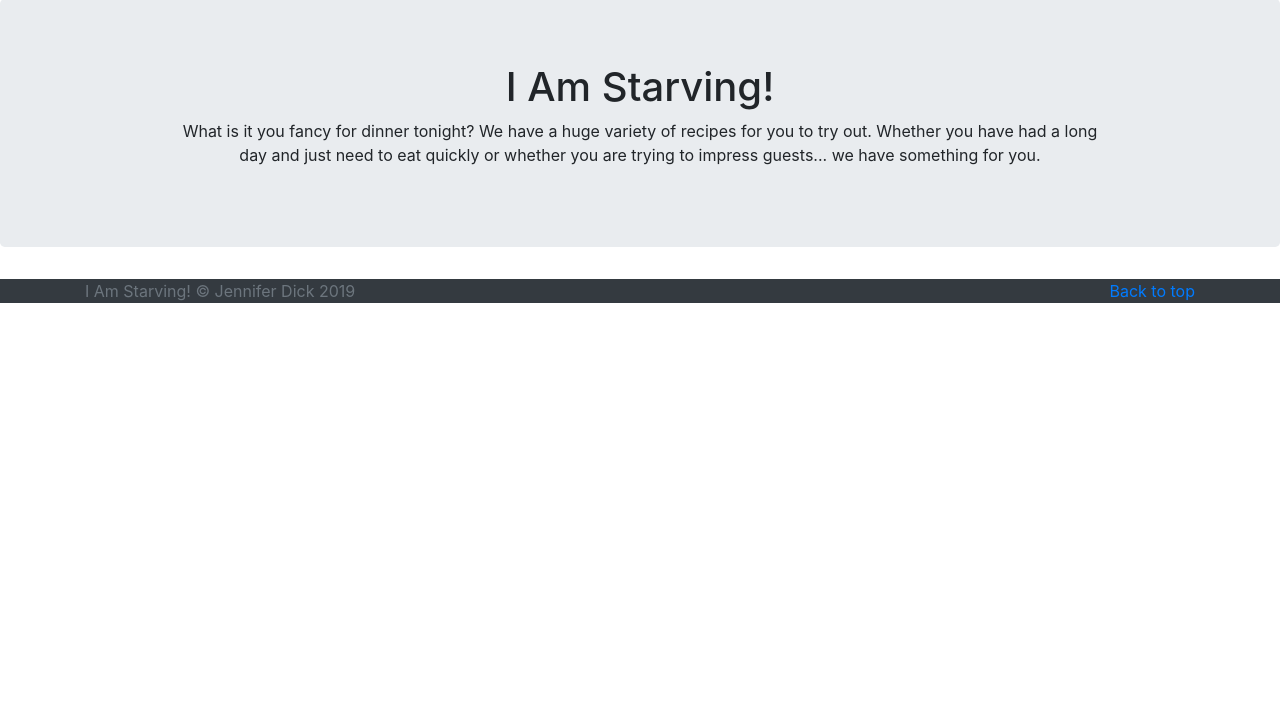
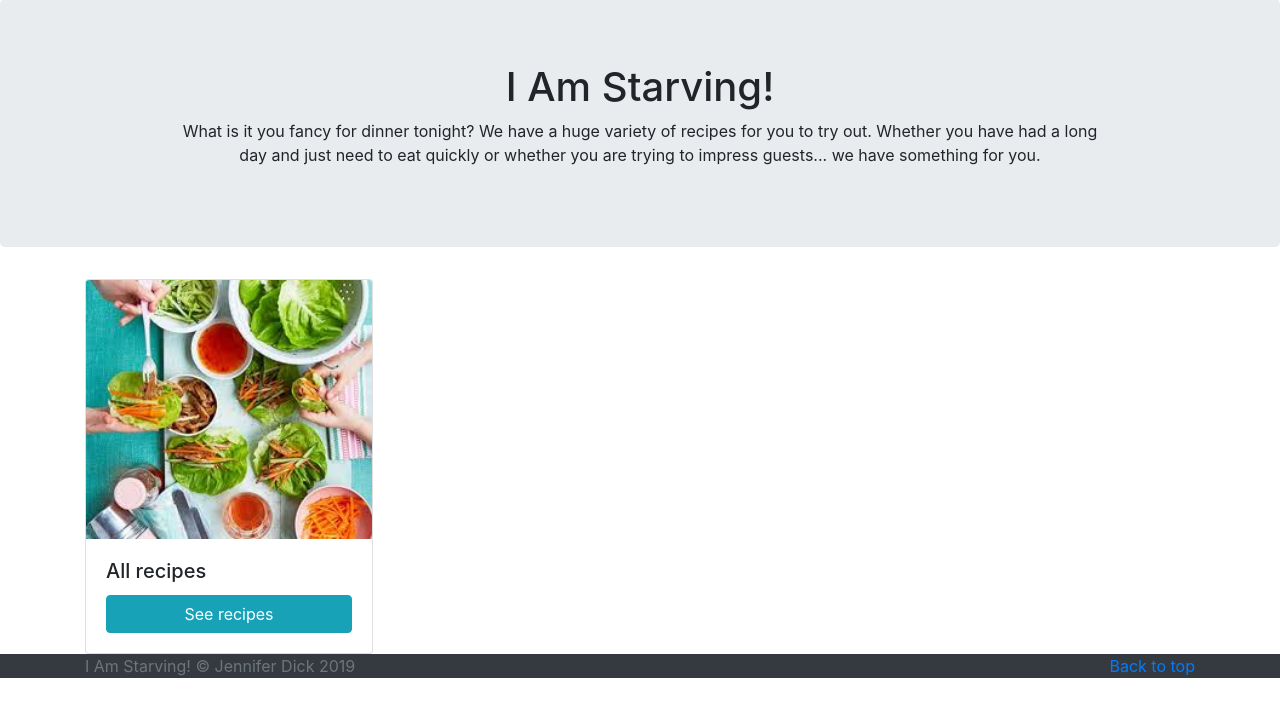
Before and after one commit to jennie6151/cookbook, a Flask app: page / in a window 1280 px wide. Shown: the part 57-774 px from the top of the page. Run offline with Flask 2, Linux system fonts and the light colour scheme; some libraries are stand-ins or nearby versions.

Commit message:
test card added for cuisine types

```diff
--- a/flask_app/templates/index.html
+++ b/flask_app/templates/index.html
@@ -1,9 +1,11 @@
 <!DOCTYPE html>
 <html lang="en">
+
 <head>
   <meta charset="utf-8">
   <title>The Book of Cooks</title>
 </head>
+
 <body>
   {% extends "template.html" %}
   {% block content %}
@@ -24,11 +26,23 @@
       </div>
     </section>
 
+    <div>
+      <div class="container">
+        <div class="row">
+          <div class="col-md-4">
+            <div class="card" style="width: 18rem;">
+              <img src="\static\images\allRecipes.jpg" class="card-img-top" alt="Plate of food">
+              <div class="card-body">
+                <h5 class="card-title">All recipes</h5>
+                <a href="#" class="btn btn-info btn-block">See recipes</a>
+              </div>
+            </div>
 
-
+    </div>
 
   </main>
 
   {% endblock %}
 </body>
+
 </html>
```
Also changed, not shown: README.md, allRecipes.jpg (added), flask_app/static/images/allRecipes.jpg (added). Lines whose indentation alone changed are shown as unchanged.
